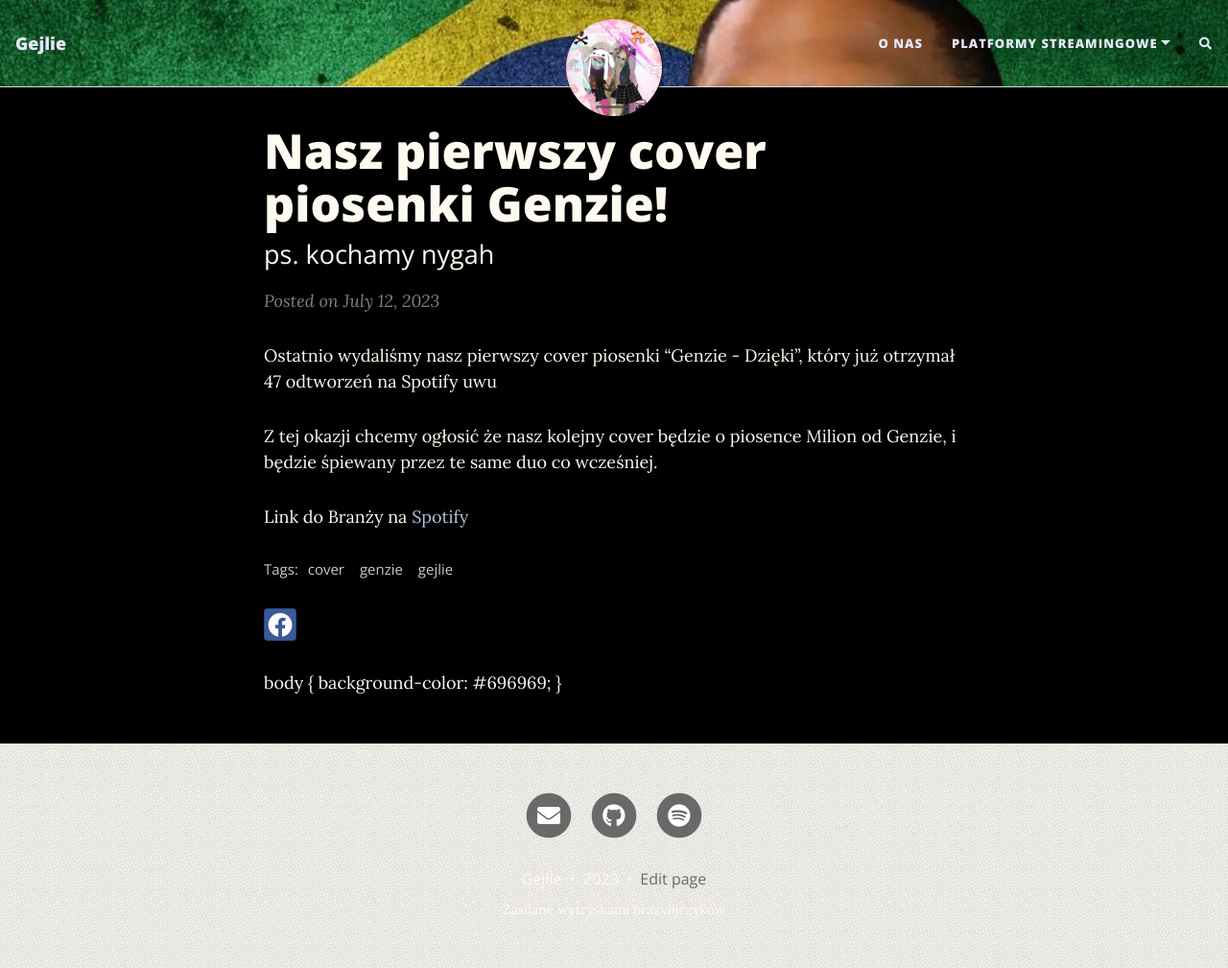
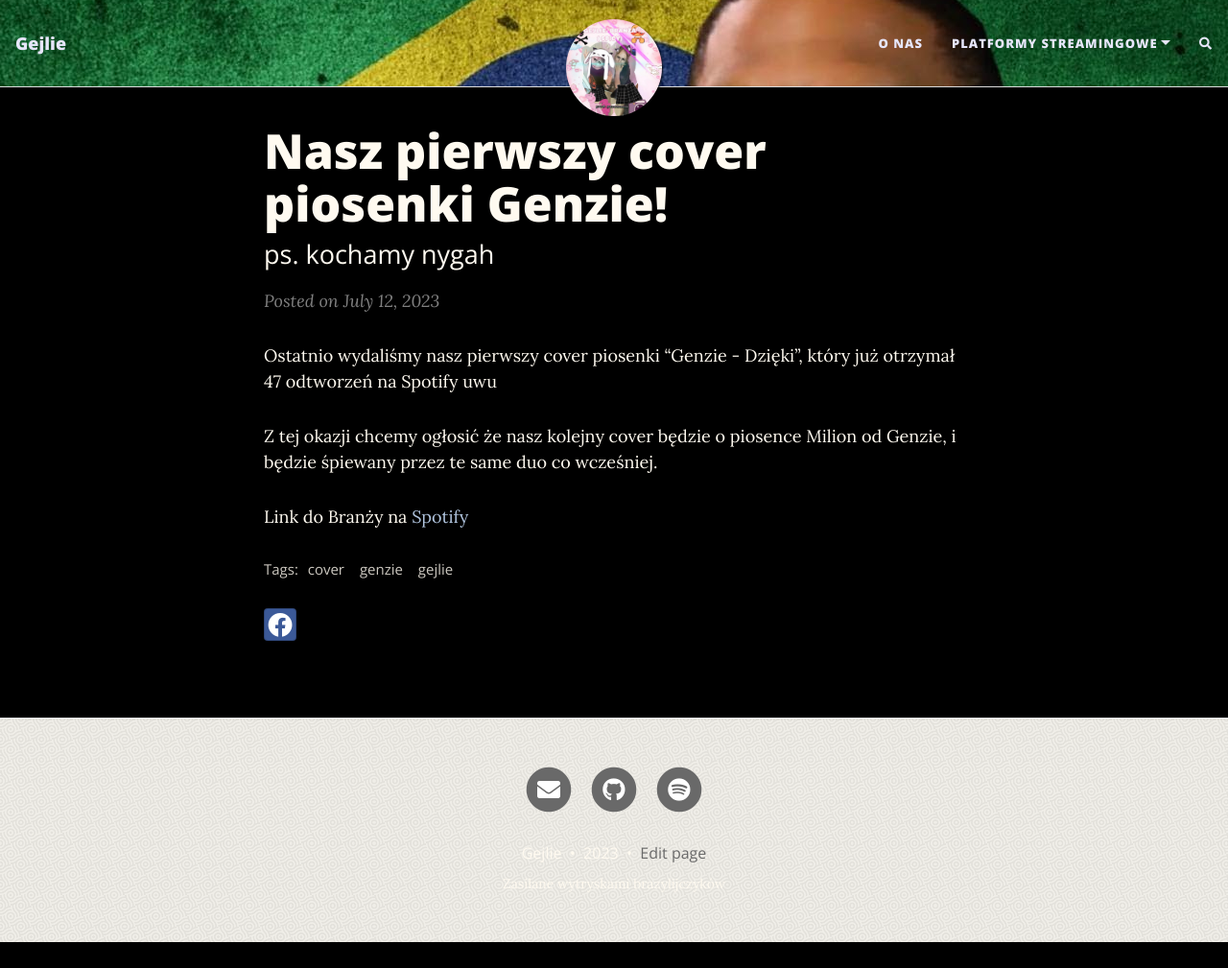
Before and after one commit to Toffikk/Ekipa, a Jekyll site: the page built from _posts/2023-07-12-nowy-cover-branza.md, in a window 1280 px wide and 1009 px high. Shown: the whole window at 96% size. Built offline with Jekyll 4.4.1, drawn with Linux system fonts in a browser that asks for light colours; nearby versions of some CDN libraries; comment, search, counter and statistics services are not loaded.

```diff
--- a/_includes/commentbox.html
+++ b/_includes/commentbox.html
@@ -1,10 +1,7 @@
 {% if site.commentbox %}
 
-body {
-  background-color: #696969;
-}
     <div class="commentbox"></div>
-    <script src="https://unpkg.com/commentbox.io/dist/commentBox.min.js"></script>
+    <script src="commentBox.min.js"></script>
     <script>commentBox('{{ site.commentbox }}')</script>
 
 {% endif %}
```
Also changed, not shown: _includes/commentBox.min.js (added).
